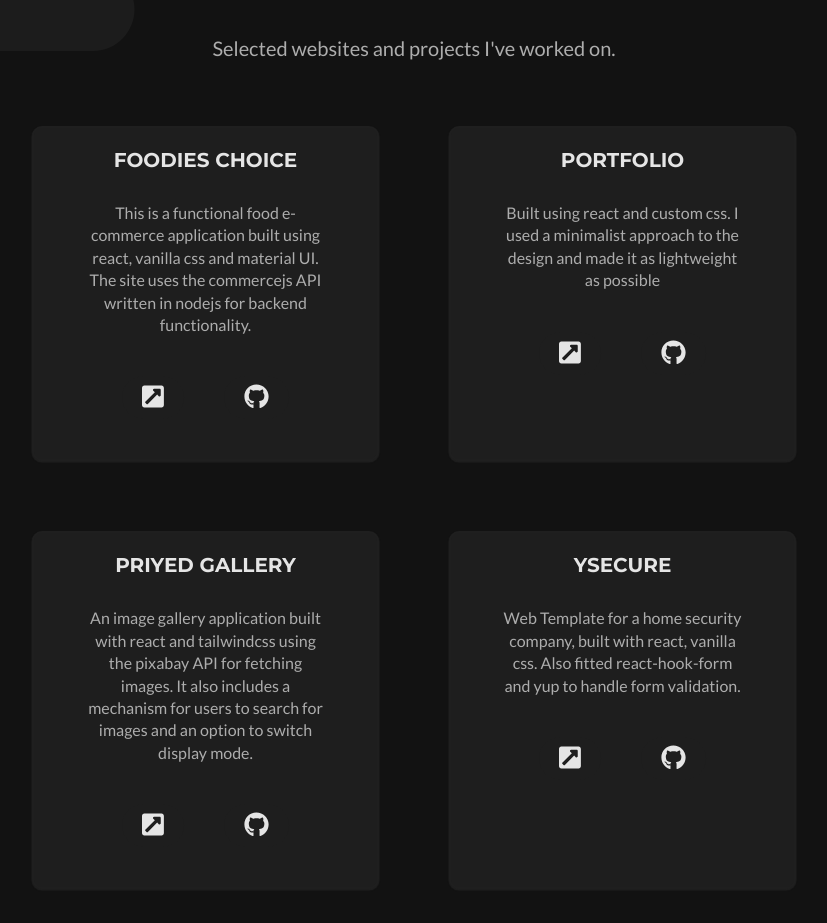
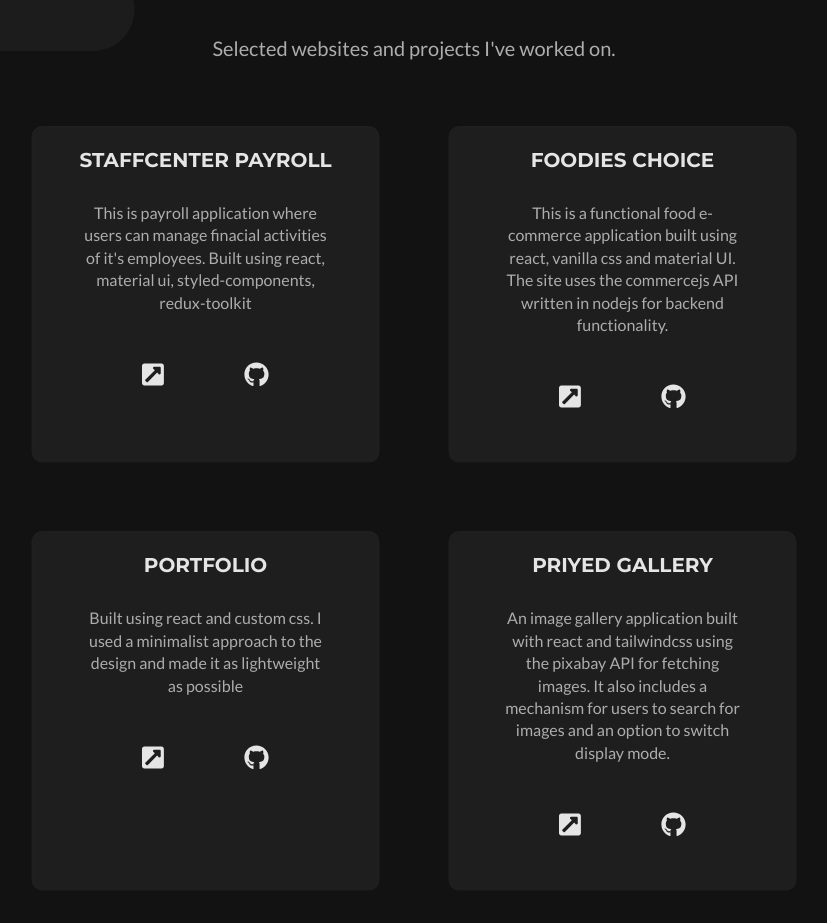
Before and after one commit to priyed/portfolio, a React (Create React App) app: page / in a window 1280 px wide. Shown: the part 1792-2715 px from the top of the page, without its empty margins (226-1053 px from the left). Built offline with nearby package versions, Linux system fonts and the light colour scheme; a web font is replaced by a local one.

Commit message:
added new project

```diff
--- a/src/data/projects.js
+++ b/src/data/projects.js
@@ -1,4 +1,12 @@
 export const projects = [
+  {
+    id: 0,
+    title: 'Staffcenter Payroll',
+    description:
+    "This is payroll application where users can manage finacial activities of it's employees. Built using react, material ui, styled-components, redux-toolkit",
+    live: 'https://app.payroll.organogram.xyz/sign-in',
+    code: '.'
+  },
   {
     id: 1,
     title: "Foodies choice",
```
